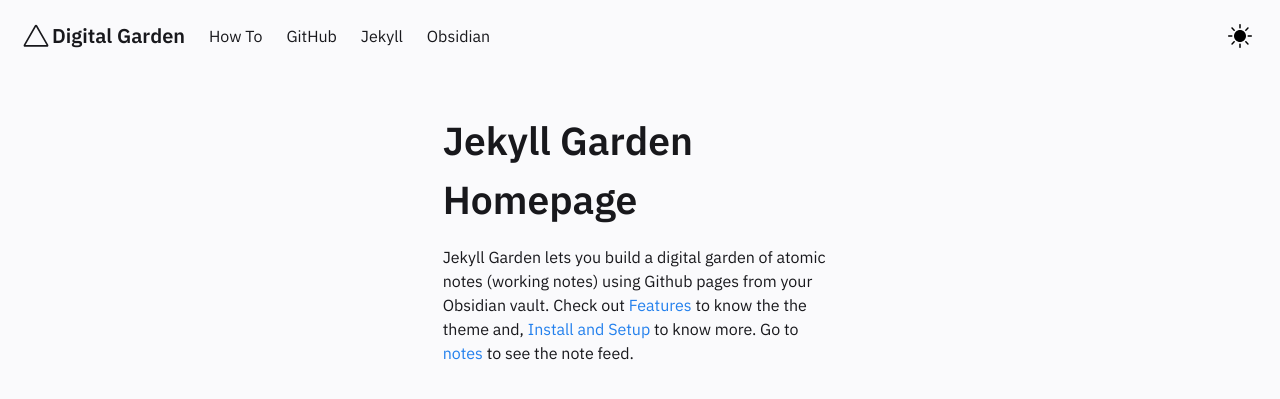
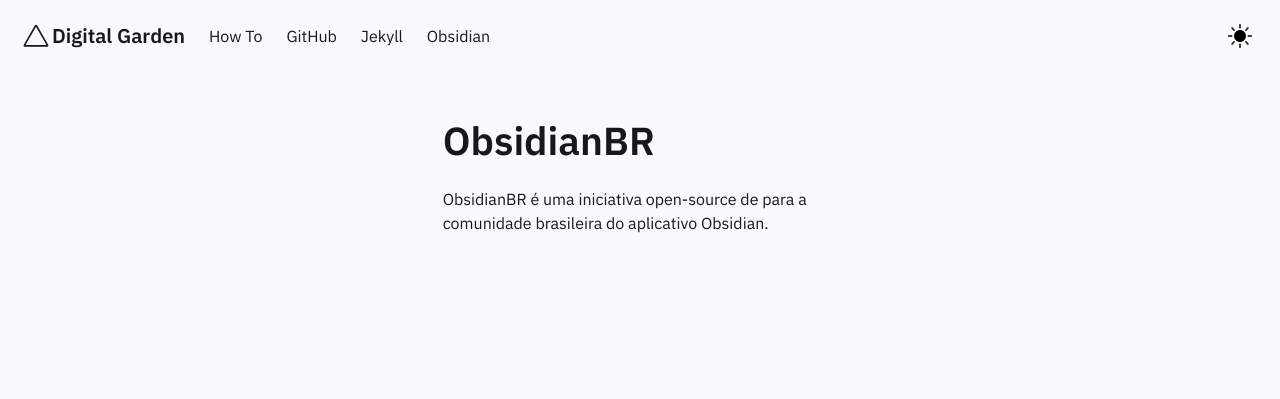
Before and after one commit to obsidianbr/obsidianbr.github.io, a Jekyll site: the page built from pages/index.md, in a window 1280 px wide. Shown: the top 399 px of the page. Built offline with Jekyll 4.4.1, drawn with Linux system fonts in a browser that asks for light colours.

Commit message:
Update Homepage.html

```diff
--- a/_includes/Homepage.html
+++ b/_includes/Homepage.html
@@ -1,11 +1,9 @@
 <div class="column is-4">
     <div class="block homeblock">
-    <h1>Jekyll Garden Homepage</h1>
+    <h1>ObsidianBR</h1>
 
     <p>
-        Jekyll Garden lets you build a digital garden of atomic notes (working notes) using Github pages from your Obsidian vault.
-        Check out <a href="../posts/how-to">Features </a> to know the the theme and, <a href="../posts/how-to"> Install and Setup </a> to know more.
-        Go to <a href="../notes"> notes </a> to see the note feed.
+        ObsidianBR é uma iniciativa open-source de para a comunidade brasileira do aplicativo Obsidian.
     </p>
 
     </div>
```
